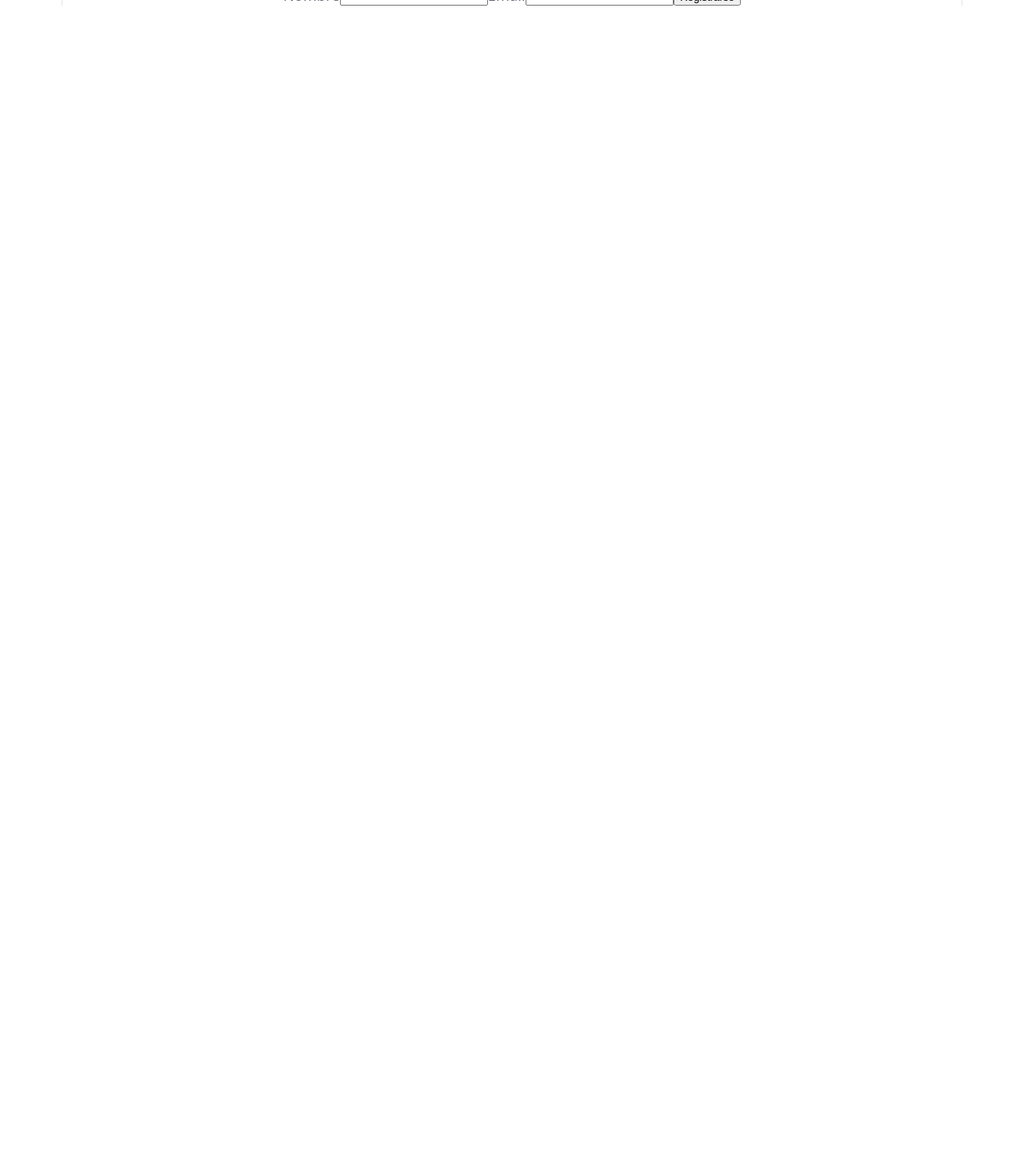
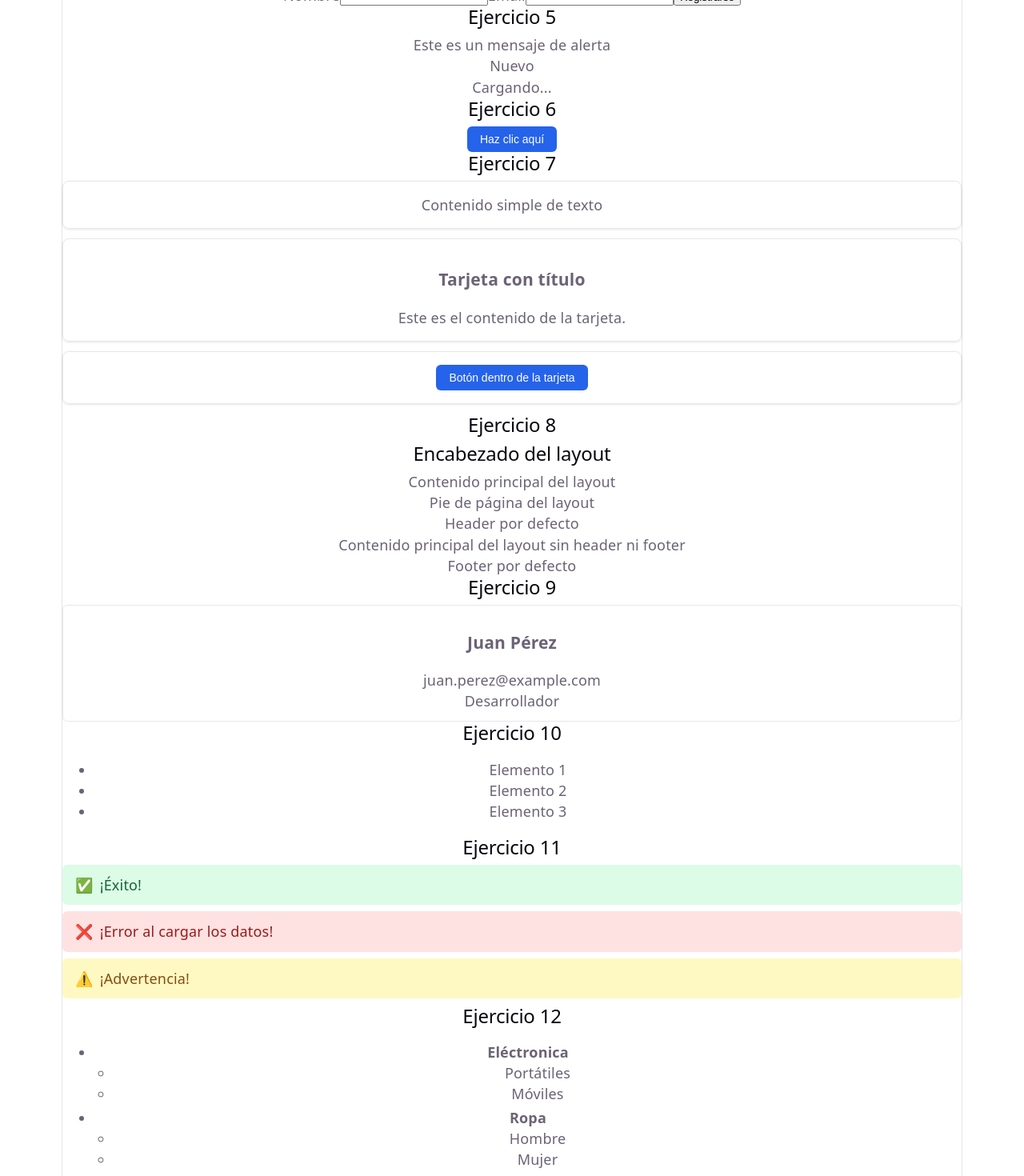
Before and after one commit to OscarLP0909/ejercicios-react-basico, a React (Vite) app: page / in a window 1280 px wide. Shown: the part 4060-5530 px from the top of the page at 80% size. Before the commit the page ends 4067 px from the top, so only its background shows below. Built offline with nearby package versions, Linux system fonts and the light colour scheme.

Commit message:
Casi terminado

```diff
--- a/src/EjerciciosComponentes.tsx
+++ b/src/EjerciciosComponentes.tsx
@@ -2,22 +2,90 @@ import Navegacion from './components/02-componentes/01-navegacion/Navegacion';
 import Footer from './components/02-componentes/02-footer/Footer';
 import Layout from './components/02-componentes/03-layout/Layout';
 import Formulario, { CampoTexto, BotonEnviar } from './components/02-componentes/04-formulario/Formulario';
+import { Alerta, Badge, Spinner } from './components/02-componentes/05-barrel';
+import Boton from './components/02-componentes/06-boton/Boton';
+import Tarjeta from './components/02-componentes/07-tarjeta-children/Tarjeta';
+import LayoutSlots from './components/02-componentes/08-layout-slots/LayoutSlots';
+import Perfil from './components/02-componentes/09-perfil/Perfil';
+import ListaItems from './components/02-componentes/10-lista-items/ListaItems';
+import Notificacion from './components/02-componentes/11-notificacion/Notificacion';
+import MenuMultinivel from './components/02-componentes/12-menu-multinivel/MenuMultinivel';
 
 function EjerciciosComponentes() {
   return (
     <section>
-      <h1>02 - Componentes</h1>
+    <h1>02 - Componentes</h1>
 
-      <h2>Ejercicio 1</h2>
-      <Navegacion />
+    <h2>Ejercicio 1</h2>
+    <Navegacion />
     <h2>Ejercicio 2</h2>
     <Footer />
     <h2>Ejercicio 3</h2>
     <Layout />
     <h2>Ejercicio 4</h2>
     <Formulario />
+    <h2>Ejercicio 5</h2>
+    <Alerta mensaje="Este es un mensaje de alerta"  />
+    <Badge texto="Nuevo" />
+    <Spinner />
+    <h2>Ejercicio 6</h2>
+    <Boton texto="Haz clic aquí" />
+    <h2>Ejercicio 7</h2>
+    <Tarjeta>
+        <p>Contenido simple de texto</p>
+    </Tarjeta>
+
+    <Tarjeta>
+        <h3>Tarjeta con título</h3>
+        <p>Este es el contenido de la tarjeta.</p>
+    </Tarjeta>
+
+    <Tarjeta>
+        <Boton texto="Botón dentro de la tarjeta" />
+    </Tarjeta>
+    <h2>Ejercicio 8</h2>
+    <LayoutSlots
+        header={<h2>Encabezado del layout</h2>}
+        main={<p>Contenido principal del layout</p>}
+        footer={<p>Pie de página del layout</p>}
+    />
+    <LayoutSlots
+        main={<p>Contenido principal del layout sin header ni footer</p>}
+    />
+    <h2>Ejercicio 9</h2>
+    <Perfil nombre="Juan Pérez" email="juan.perez@example.com" ocupacion="Desarrollador" />
+
+    <h2>Ejercicio 10</h2>
+    <ListaItems items={[
+      { id: '1', nombre: 'Elemento 1' },
+      { id: '2', nombre: 'Elemento 2' },
+      { id: '3', nombre: 'Elemento 3' }
+    ]} />
+    <h2>Ejercicio 11</h2>
+    <Notificacion mensaje="¡Éxito!" tipo="exito" />
+    <Notificacion mensaje="¡Error al cargar los datos!" tipo="error" />
+    <Notificacion mensaje="¡Advertencia!" tipo="advertencia" />
+
+    <h2>Ejercicio 12</h2>
+    <MenuMultinivel categorias={[
+      {
+        id: 'c1',
+        nombre: 'Eléctronica',
+        subcategorias: [
+          { id: 'c1-s1', nombre: 'Portátiles' },
+          { id: 'c1-s2', nombre: 'Móviles' }
+        ]
+      },
+      {
+        id: 'c2',
+        nombre: 'Ropa',
+        subcategorias: [
+          { id: 'c2-s1', nombre: 'Hombre' },
+          { id: 'c2-s2', nombre: 'Mujer' }
+        ]
+      }
+    ]} />
     </section>
-
   );
 }
 
--- /dev/null
+++ b/src/components/02-componentes/05-barrel/Alerta.tsx
@@ -0,0 +1,5 @@
+function Alerta({ mensaje }: { mensaje: string }) {
+  return <div className="alerta">{mensaje}</div>;
+}
+
+export default Alerta;
--- /dev/null
+++ b/src/components/02-componentes/05-barrel/Badge.tsx
@@ -0,0 +1,5 @@
+function Badge({ texto }: { texto: string }) {
+  return <span className="badge">{texto}</span>;
+}
+
+export default Badge;
--- /dev/null
+++ b/src/components/02-componentes/05-barrel/Spinner.tsx
@@ -0,0 +1,5 @@
+function Spinner() {
+  return <div className="spinner">Cargando...</div>;
+}
+
+export default Spinner;
--- /dev/null
+++ b/src/components/02-componentes/05-barrel/index.ts
@@ -0,0 +1,3 @@
+export { default as Alerta } from './Alerta';
+export { default as Badge } from './Badge';
+export { default as Spinner } from './Spinner';
--- /dev/null
+++ b/src/components/02-componentes/06-boton/Boton.tsx
@@ -0,0 +1,37 @@
+interface BotonProps {
+  texto: string;
+  color?: string;
+  tamano?: 'pequeno' | 'mediano' | 'grande';
+}
+
+function Boton({ texto, color = '#2563eb', tamano = 'mediano' }: BotonProps) {
+  const padding = {
+    pequeno: '4px 8px',
+    mediano: '8px 16px',
+    grande: '12px 24px',
+  }[tamano];
+
+  const fontSize = {
+    pequeno: '12px',
+    mediano: '14px',
+    grande: '18px',
+  }[tamano];
+
+  return (
+    <button
+      style={{
+        backgroundColor: color,
+        color: '#fff',
+        padding,
+        fontSize,
+        border: 'none',
+        borderRadius: '6px',
+        cursor: 'pointer',
+      }}
+    >
+      {texto}
+    </button>
+  );
+}
+
+export default Boton;
--- /dev/null
+++ b/src/components/02-componentes/07-tarjeta-children/Tarjeta.tsx
@@ -0,0 +1,23 @@
+import type { ReactNode } from 'react';
+
+interface TarjetaProps {
+  children: ReactNode;
+}
+
+function Tarjeta({ children }: TarjetaProps) {
+  return (
+    <div
+      style={{
+        border: '1px solid #e5e7eb',
+        borderRadius: '8px',
+        padding: '16px',
+        boxShadow: '0 1px 3px rgba(0, 0, 0, 0.1)',
+        marginBottom: '12px',
+      }}
+    >
+      {children}
+    </div>
+  );
+}
+
+export default Tarjeta;
--- /dev/null
+++ b/src/components/02-componentes/08-layout-slots/LayoutSlots.tsx
@@ -0,0 +1,23 @@
+import type { ReactNode } from 'react';
+
+interface LayoutSlotsProps {
+  header?: ReactNode;
+  main: ReactNode;
+  footer?: ReactNode;
+}
+
+function LayoutSlots({
+  header = <p>Header por defecto</p>,
+  main,
+  footer = <p>Footer por defecto</p>,
+}: LayoutSlotsProps) {
+  return (
+    <div className="layout-slots">
+      <header className="layout-slots__header">{header}</header>
+      <main className="layout-slots__main">{main}</main>
+      <footer className="layout-slots__footer">{footer}</footer>
+    </div>
+  );
+}
+
+export default LayoutSlots;
--- /dev/null
+++ b/src/components/02-componentes/09-perfil/Perfil.tsx
@@ -0,0 +1,39 @@
+interface PerfilProps {
+  nombre?: string;
+  email?: string;
+  ocupacion?: string;
+}
+
+function Perfil({ nombre, email, ocupacion }: PerfilProps) {
+  const errores: string[] = [];
+
+  if (!nombre || nombre.trim() === '') {
+    errores.push('El campo "nombre" es obligatorio.');
+  }
+  if (!email || email.trim() === '') {
+    errores.push('El campo "email" es obligatorio.');
+  }
+
+  if (errores.length > 0) {
+    return (
+      <div className="perfil perfil--error" style={{ color: '#dc2626', border: '1px solid #dc2626', padding: '12px', borderRadius: '6px' }}>
+        <strong>No se puede mostrar el perfil:</strong>
+        <ul>
+          {errores.map((error) => (
+            <li key={error}>{error}</li>
+          ))}
+        </ul>
+      </div>
+    );
+  }
+
+  return (
+    <div className="perfil" style={{ border: '1px solid #e5e7eb', padding: '12px', borderRadius: '6px' }}>
+      <h3>{nombre}</h3>
+      <p>{email}</p>
+      {ocupacion && <p>{ocupacion}</p>}
+    </div>
+  );
+}
+
+export default Perfil;
--- /dev/null
+++ b/src/components/02-componentes/10-lista-items/ListaItems.tsx
@@ -0,0 +1,20 @@
+interface Item {
+  id: string;
+  nombre: string;
+}
+
+interface ListaItemsProps {
+  items: Item[];
+}
+
+function ListaItems({ items }: ListaItemsProps) {
+  return (
+    <ul className="lista-items">
+      {items.map((item) => (
+        <li key={item.id}>{item.nombre}</li>
+      ))}
+    </ul>
+  );
+}
+
+export default ListaItems;
--- /dev/null
+++ b/src/components/02-componentes/11-notificacion/Notificacion.tsx
@@ -0,0 +1,36 @@
+type TipoNotificacion = 'exito' | 'error' | 'advertencia';
+
+interface NotificacionProps {
+  tipo: TipoNotificacion;
+  mensaje: string;
+}
+
+const estilosPorTipo: Record<TipoNotificacion, { backgroundColor: string; color: string; icono: string }> = {
+  exito: { backgroundColor: '#dcfce7', color: '#166534', icono: '✅' },
+  error: { backgroundColor: '#fee2e2', color: '#991b1b', icono: '❌' },
+  advertencia: { backgroundColor: '#fef9c3', color: '#854d0e', icono: '⚠️' },
+};
+
+function Notificacion({ tipo, mensaje }: NotificacionProps) {
+  const estilo = estilosPorTipo[tipo];
+
+  return (
+    <div
+      style={{
+        backgroundColor: estilo.backgroundColor,
+        color: estilo.color,
+        padding: '12px 16px',
+        borderRadius: '6px',
+        marginBottom: '8px',
+        display: 'flex',
+        alignItems: 'center',
+        gap: '8px',
+      }}
+    >
+      <span>{estilo.icono}</span>
+      <span>{mensaje}</span>
+    </div>
+  );
+}
+
+export default Notificacion;
--- /dev/null
+++ b/src/components/02-componentes/12-menu-multinivel/MenuMultinivel.tsx
@@ -0,0 +1,33 @@
+interface Subcategoria {
+  id: string;
+  nombre: string;
+}
+
+interface Categoria {
+  id: string;
+  nombre: string;
+  subcategorias: Subcategoria[];
+}
+
+interface MenuMultinivelProps {
+  categorias: Categoria[];
+}
+
+function MenuMultinivel({ categorias }: MenuMultinivelProps) {
+  return (
+    <ul className="menu-multinivel">
+      {categorias.map((categoria) => (
+        <li key={categoria.id} style={{ fontWeight: 'bold', marginBottom: '4px' }}>
+          {categoria.nombre}
+          <ul style={{ paddingLeft: '24px', fontWeight: 'normal' }}>
+            {categoria.subcategorias.map((subcategoria) => (
+              <li key={subcategoria.id}>{subcategoria.nombre}</li>
+            ))}
+          </ul>
+        </li>
+      ))}
+    </ul>
+  );
+}
+
+export default MenuMultinivel;
```
